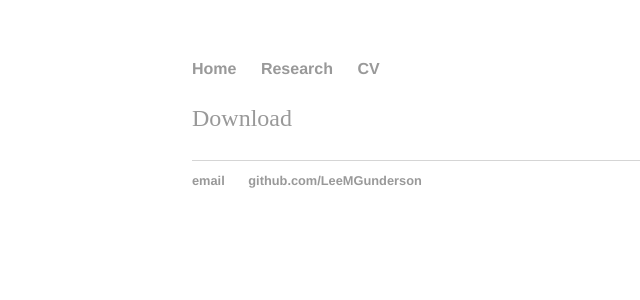
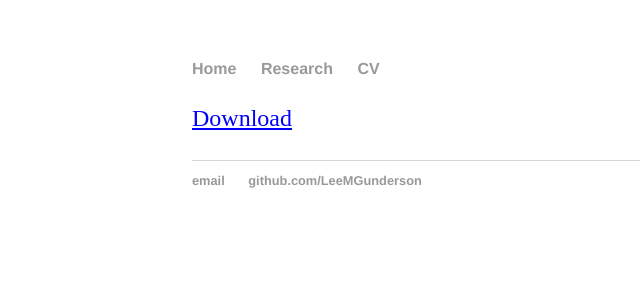
Before and after one commit to LeeMGunderson/LeeMGunderson.github.io, a Jekyll site: the page built from CV/index.html, in a window 1280 px wide. Shown: the top 300 px of the page, without its empty margins (0-640 px from the left). Built offline with Jekyll 4.4.1, drawn with Linux system fonts in a browser that asks for light colours.

Commit message:
Update index.html

```diff
--- a/CV/index.html
+++ b/CV/index.html
@@ -5,6 +5,6 @@ title: CV
 <div class="blurb">
 	<!-- <p>The Turtles are still working on this...</p> -->
 	<p>
-	<a href="CV_LeeMGunderson.pdf" target="_blank">Download</a>
+	<a href="CV_LeeMGunderson.pdf" target="_blank" style="text-decoration: underline; color: blue">Download</a>
 	</p>
 </div><!-- /.blurb -->
```
